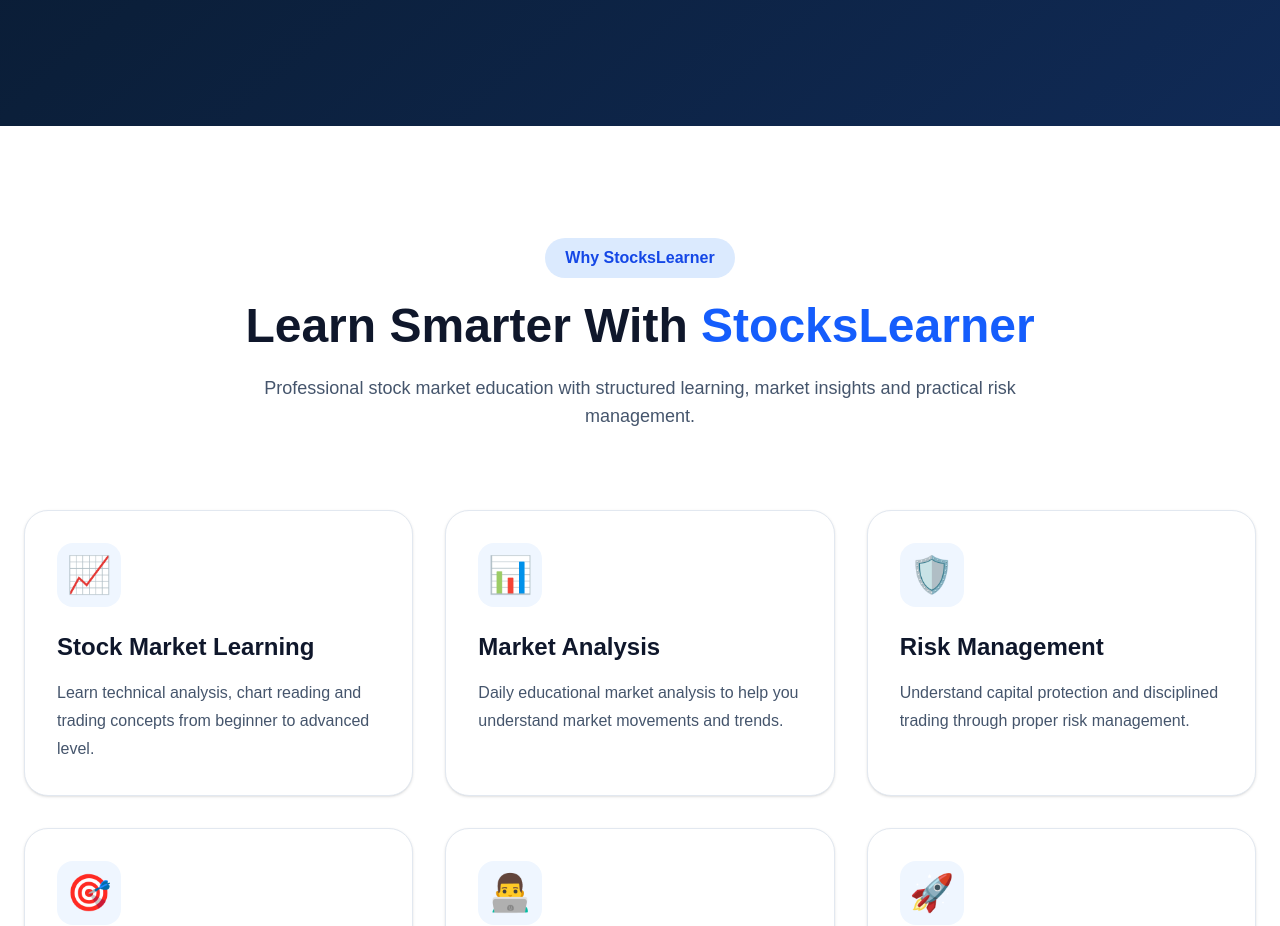
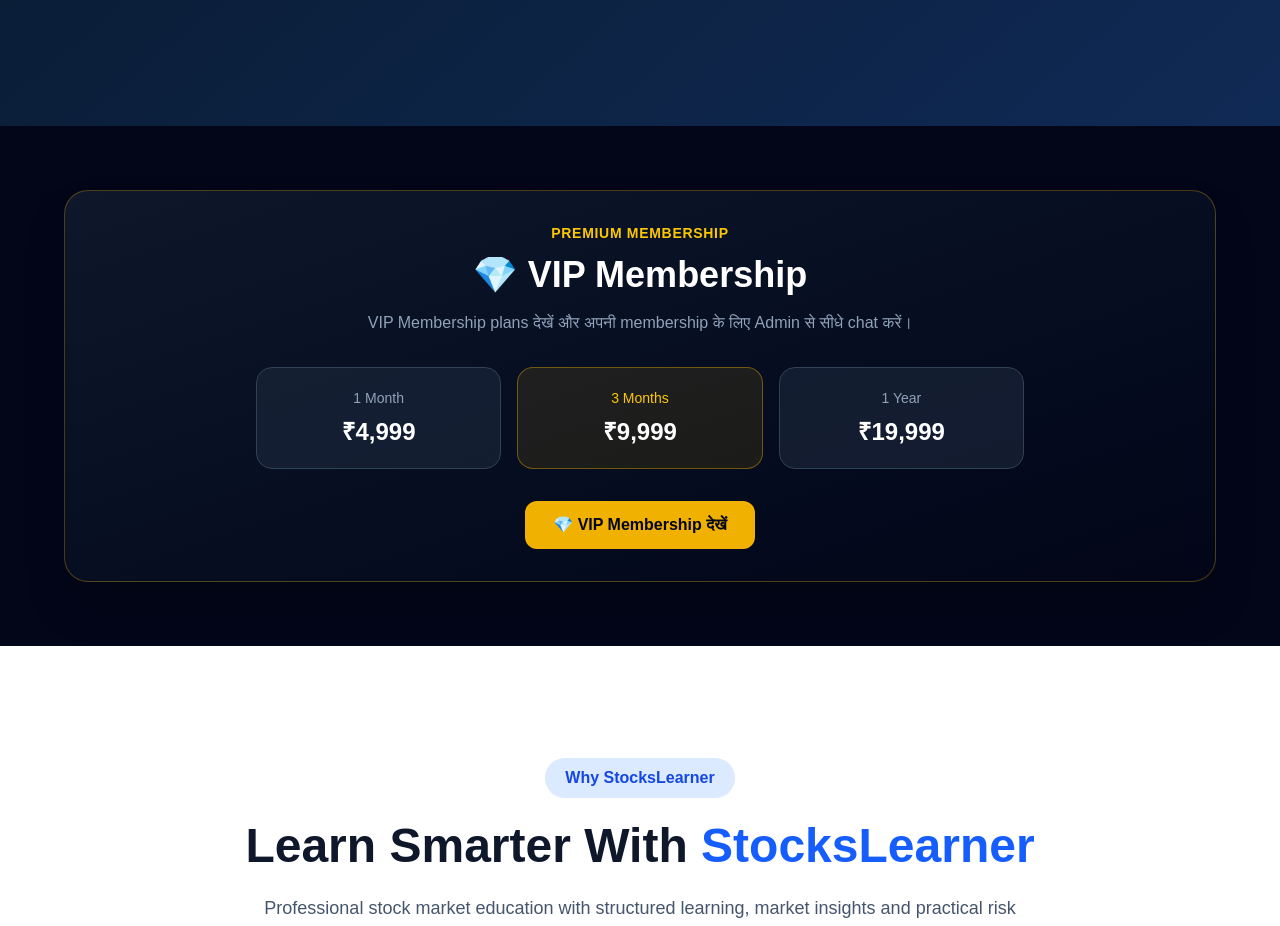
Before and after one commit to shersingh077/-stockslearner-landing, a Next.js app: page / in a window 1280 px wide. Shown: the part 970-1896 px from the top of the page. Built offline with nearby package versions, Linux system fonts and the light colour scheme.

Commit message:
Add VIP membership section to home page

```diff
--- a/app/page.tsx
+++ b/app/page.tsx
@@ -12,6 +12,49 @@
     <main className="min-h-screen bg-slate-950">
       <Navbar />
       <Hero />
+
+      <section className="px-4 py-16">
+        <div className="mx-auto max-w-6xl rounded-3xl border border-yellow-500/30 bg-gradient-to-br from-slate-900 to-slate-950 p-8 text-center shadow-2xl">
+          <div className="mx-auto max-w-3xl">
+            <p className="text-sm font-semibold uppercase tracking-wider text-yellow-400">
+              Premium Membership
+            </p>
+
+            <h2 className="mt-3 text-3xl font-bold text-white sm:text-4xl">
+              💎 VIP Membership
+            </h2>
+
+            <p className="mx-auto mt-4 max-w-2xl text-slate-400">
+              VIP Membership plans देखें और अपनी membership के लिए Admin से सीधे chat करें।
+            </p>
+
+            <div className="mt-8 grid gap-4 sm:grid-cols-3">
+              <div className="rounded-2xl border border-slate-700 bg-slate-800/60 p-5">
+                <p className="text-sm text-slate-400">1 Month</p>
+                <p className="mt-2 text-2xl font-bold text-white">₹4,999</p>
+              </div>
+
+              <div className="rounded-2xl border border-yellow-500/40 bg-yellow-500/10 p-5">
+                <p className="text-sm text-yellow-400">3 Months</p>
+                <p className="mt-2 text-2xl font-bold text-white">₹9,999</p>
+              </div>
+
+              <div className="rounded-2xl border border-slate-700 bg-slate-800/60 p-5">
+                <p className="text-sm text-slate-400">1 Year</p>
+                <p className="mt-2 text-2xl font-bold text-white">₹19,999</p>
+              </div>
+            </div>
+
+            <a
+              href="/vip"
+              className="mt-8 inline-flex rounded-xl bg-yellow-500 px-7 py-3 font-bold text-slate-950 transition hover:bg-yellow-400"
+            >
+              💎 VIP Membership देखें
+            </a>
+          </div>
+        </div>
+      </section>
+
       <Features />
       <HowItWorks />
       <Testimonials />
```
